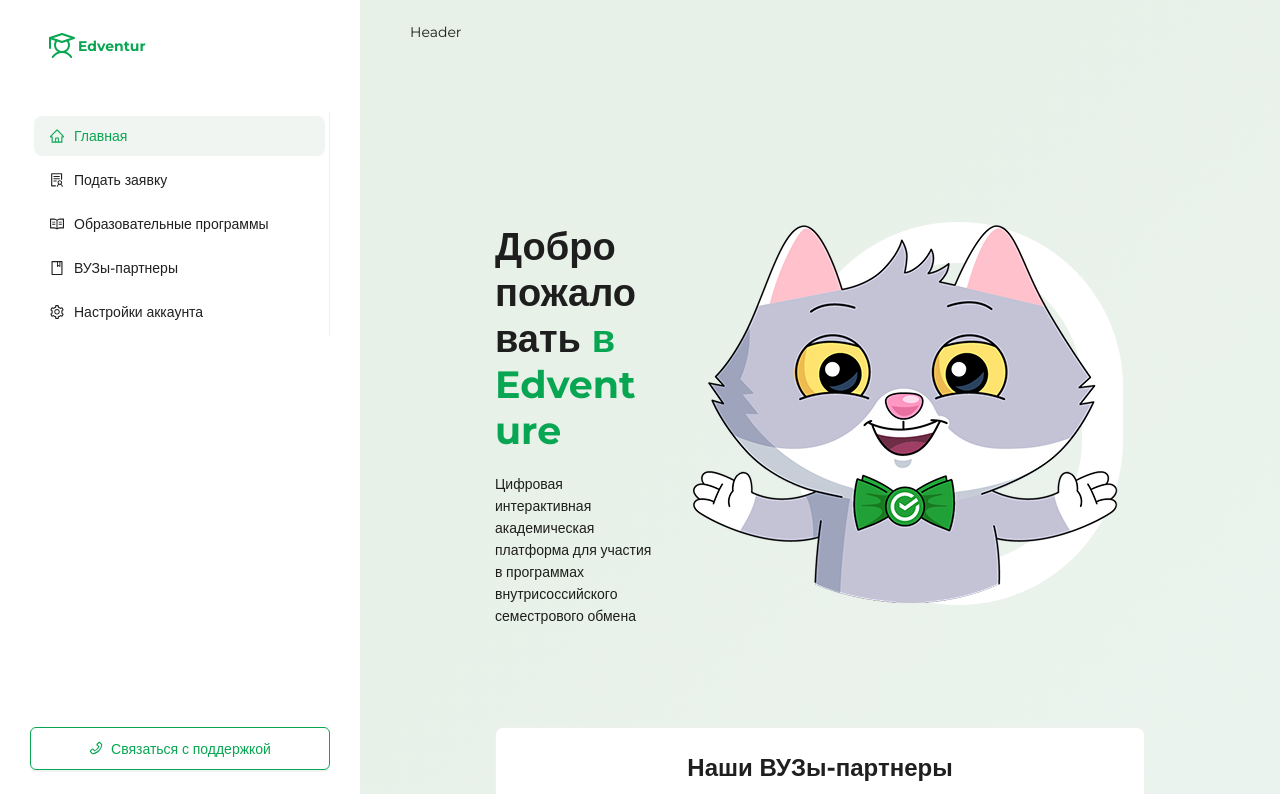
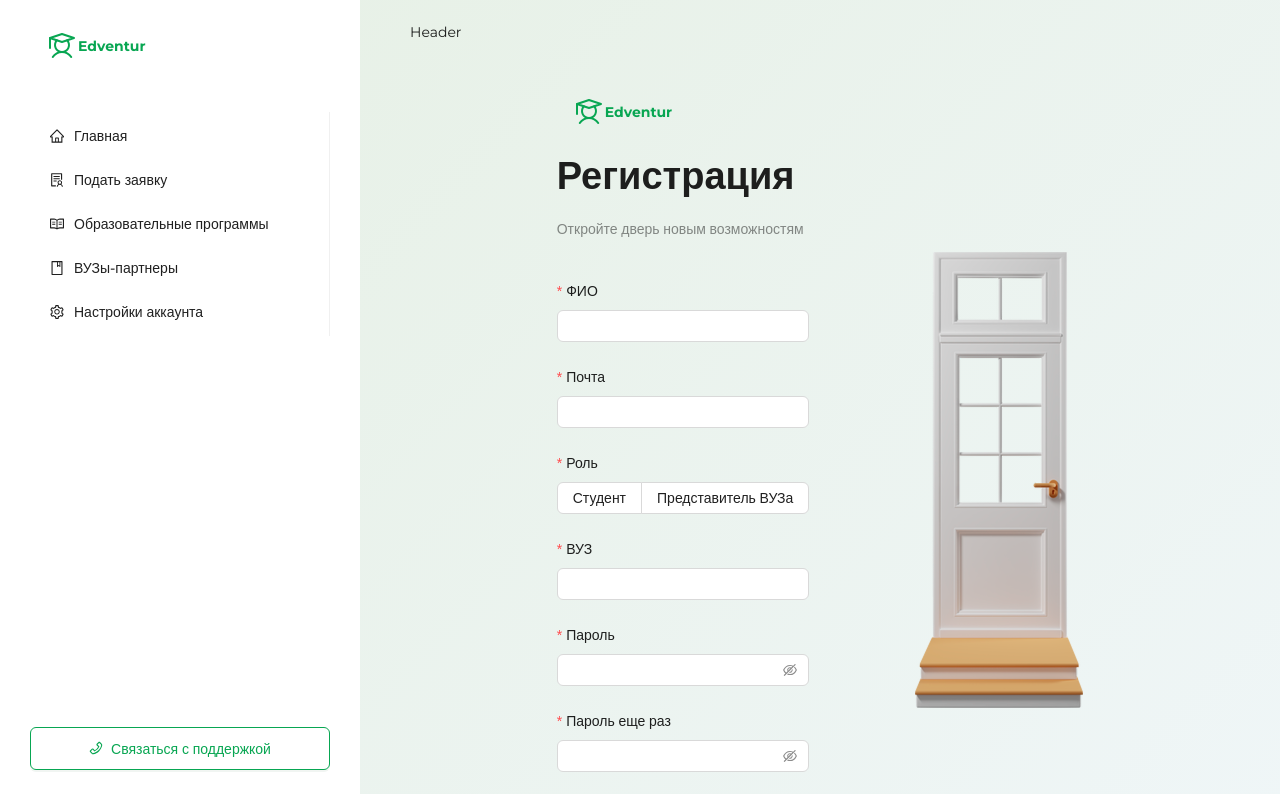
Before and after one commit to maryyak/edventur, a React (Create React App) app: page /registration in a window 1280 px wide. Before the commit this address led to /. Shown: the top 794 px of the page. Built offline with nearby package versions, Linux system fonts and the light colour scheme; a web font is replaced by a local one.

Commit message:
Регистрация

```diff
--- /dev/null
+++ b/src/pages/Registration/Registration.jsx
@@ -0,0 +1,140 @@
+import React, { useState } from 'react';
+import {
+    AutoComplete,
+    Button,
+    Cascader,
+    Checkbox,
+    Col, Flex,
+    Form,
+    Input,
+    Radio,
+    InputNumber,
+    Row,
+    Select, Typography,
+} from 'antd';
+import Logo from "../../components/Logo";
+import styles from "../HomePage/HomePage.module.scss";
+const { Option } = Select;
+
+const Registration = () => {
+    const [form] = Form.useForm();
+
+
+
+    return (
+        <Flex gap={106} style={{justifyContent: 'center'}}>
+            <Flex vertical >
+                <Logo/>
+                <Typography.Title level={1}>Регистрация</Typography.Title>
+                <Typography.Text type="secondary">Откройте дверь новым возможностям</Typography.Text>
+
+                <Form
+                    layout="vertical"
+                    form={form}
+                    name="register"
+                    style={{maxWidth: 407, marginTop: 40}}
+                    scrollToFirstError
+                >
+                    <Form.Item
+                        name="fio"
+                        label="ФИО"
+                        rules={[
+                            {
+                                required: true,
+                                message: 'Введите ФИО!',
+                            },
+                        ]}
+                    >
+                        <Input/>
+                    </Form.Item>
+
+                    <Form.Item
+                        name="email"
+                        label="Почта"
+                        rules={[
+                            {
+                                type: 'email',
+                                message: 'The input is not valid E-mail!',
+                            },
+                            {
+                                required: true,
+                                message: 'Please input your E-mail!',
+                            },
+                        ]}
+                    >
+                        <Input/>
+                    </Form.Item>
+
+                    <Form.Item
+                        name="radio-button"
+                        label="Роль"
+                        rules={[{required: true, message: 'Выберите свою роль!'}]}
+                    >
+                        <Radio.Group>
+                            <Radio.Button value="a">Студент</Radio.Button>
+                            <Radio.Button value="b">Представитель ВУЗа</Radio.Button>
+                        </Radio.Group>
+                    </Form.Item>
+
+                    <Form.Item
+                        name="uni"
+                        label="ВУЗ"
+                        rules={[
+                            {
+                                required: true,
+                                message: 'Введите Ваш ВУЗ!',
+                            },
+                        ]}
+                    >
+                        <Input/>
+                    </Form.Item>
+
+                    <Form.Item
+                        name="password"
+                        label="Пароль"
+                        rules={[
+                            {
+                                required: true,
+                                message: 'Please input your password!',
+                            },
+                        ]}
+                        hasFeedback
+                    >
+                        <Input.Password/>
+                    </Form.Item>
+
+                    <Form.Item
+                        name="confirm"
+                        label="Пароль еще раз"
+                        dependencies={['password']}
+                        hasFeedback
+                        rules={[
+                            {
+                                required: true,
+                                message: 'Please confirm your password!',
+                            },
+                            ({getFieldValue}) => ({
+                                validator(_, value) {
+                                    if (!value || getFieldValue('password') === value) {
+                                        return Promise.resolve();
+                                    }
+                                    return Promise.reject(new Error('The new password that you entered do not match!'));
+                                },
+                            }),
+                        ]}
+                    >
+                        <Input.Password/>
+                    </Form.Item>
+                    <Form.Item label={null}>
+                        <Button type="primary" htmlType="submit">
+                            Продолжить
+                        </Button>
+                    </Form.Item>
+
+                </Form>
+            </Flex>
+            <img src="/door.png" alt="Door" style={{ height: '456px', alignSelf: 'center' }} />
+        </Flex>
+    );
+};
+export default Registration;
--- a/src/router/index.js
+++ b/src/router/index.js
@@ -1,6 +1,6 @@
 import HomePage from "../pages/HomePage/HomePage";
 import EducationPrograms from "../pages/EducationPrograms/EducationPrograms";
-
+import Registration from "../pages/Registration/Registration";
 export const routes = [
     {
         path: '/',
@@ -9,5 +9,9 @@
     {
         path: '/programs',
         element: <EducationPrograms/>,
+    },
+    {
+        path: '/registration',
+        element: <Registration/>,
     }
 ]
```
Also changed, not shown: public/door.png (added), src/pages/Registration/Registration.module.scss (added).
